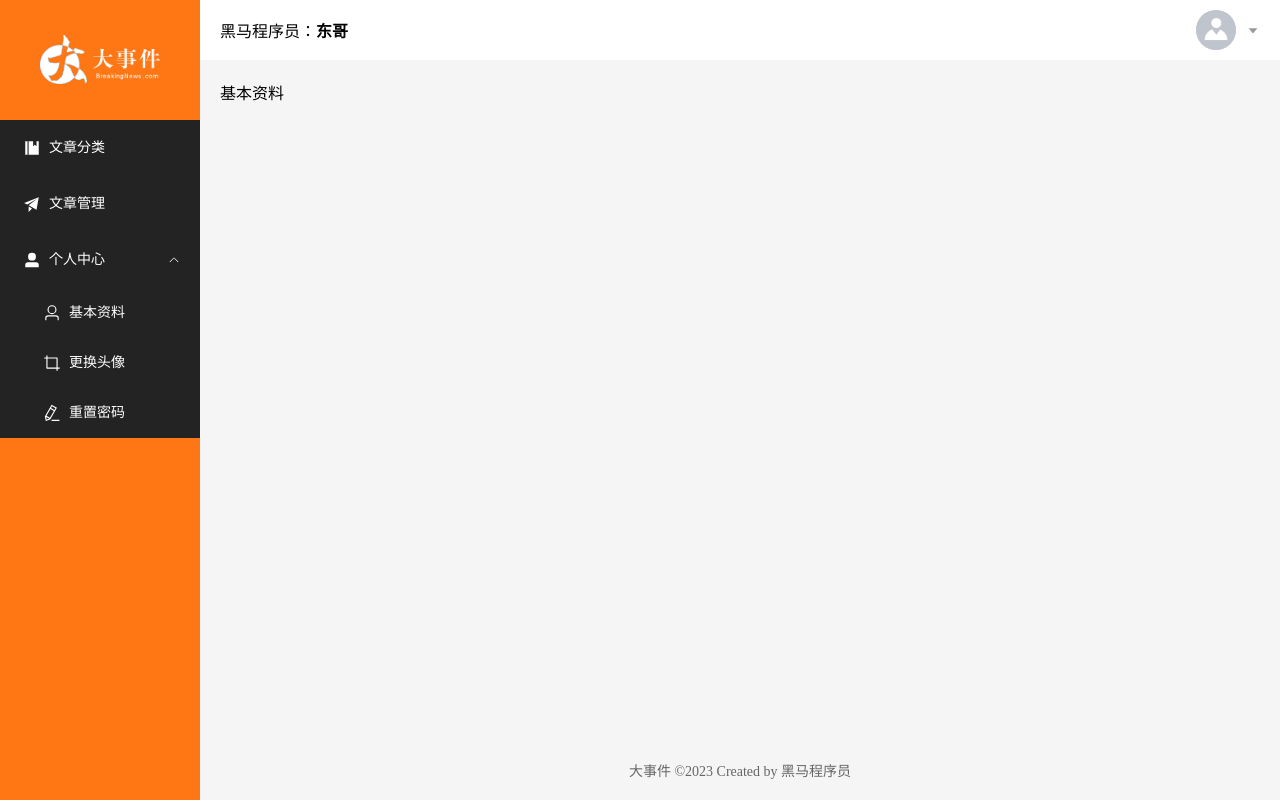
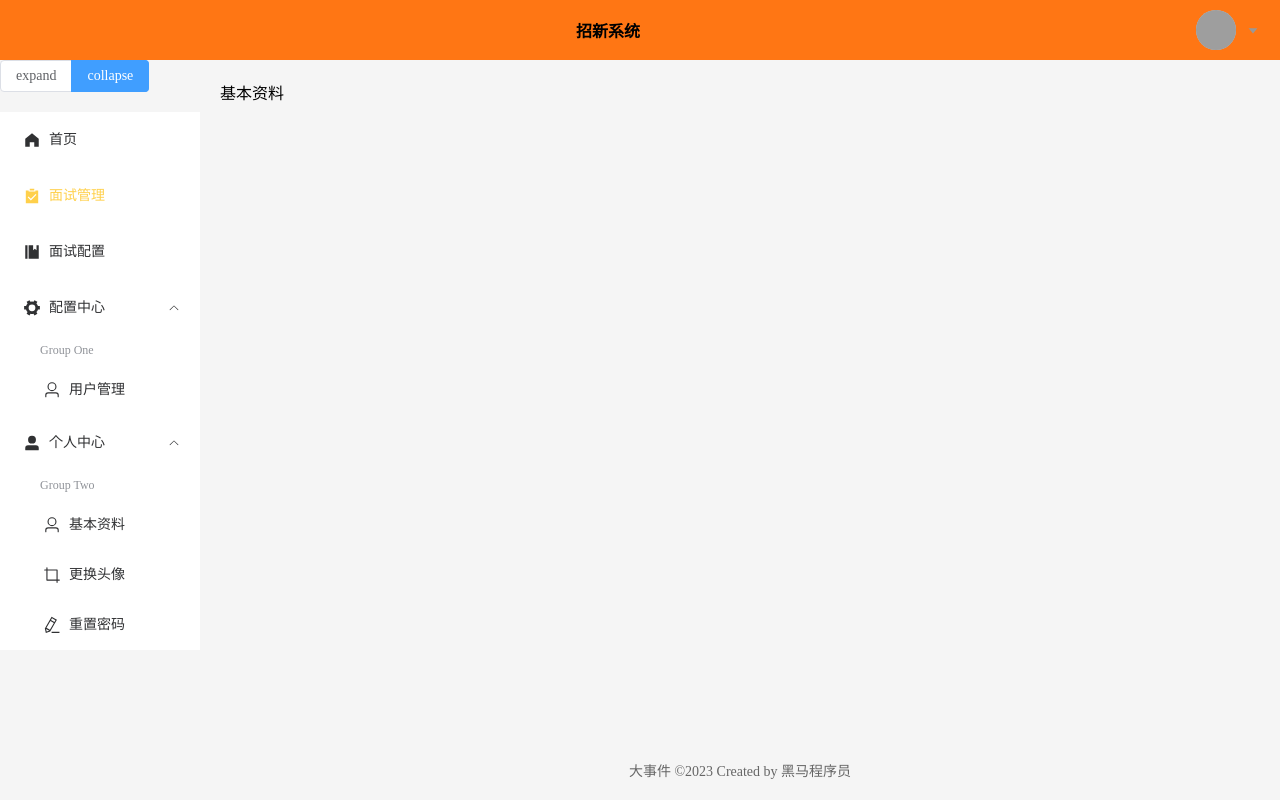
Before and after one commit to xichenyuy/net_recruitment_ui, a Vue app: page /user/info in a window 1280 px wide. Both pictures are taken after a click on the element "个人中心". Built offline with nearby package versions, Linux system fonts and the light colour scheme; grey boxes are pictures that could not be loaded.

Commit message:
左侧菜单栏更新

```diff
--- a/src/views/Layout.vue
+++ b/src/views/Layout.vue
@@ -1,95 +1,107 @@
-<script setup>
-import {
-    Management,
-    Promotion,
-    UserFilled,
-    User,
-    Crop,
-    EditPen,
-    SwitchButton,
-    CaretBottom
-} from '@element-plus/icons-vue'
-import avatar from '@/assets/default.png'
+<script lang="ts" setup>
+import { ref } from 'vue';
+const isCollapse = ref(true);
+
+const handleOpen = (key: string, keyPath: string[]) => {
+  console.log(key, keyPath)
+}
+const handleClose = (key: string, keyPath: string[]) => {
+  console.log(key, keyPath)
+}
 </script>
 
 <template>
     <el-container class="layout-container">
-        <!-- 左侧菜单 -->
-        <el-aside width="200px">
-            <div class="el-aside__logo"></div>
-            <el-menu active-text-color="#ffd04b" background-color="#232323"  text-color="#fff"
-                router>
-                <el-menu-item index="/article/category">
-                    <el-icon>
-                        <Management />
-                    </el-icon>
-                    <span>文章分类</span>
-                </el-menu-item>
-                <el-menu-item index="/article/manage">
-                    <el-icon>
-                        <Promotion />
-                    </el-icon>
-                    <span>文章管理</span>
-                </el-menu-item>
-                <el-sub-menu >
-                    <template #title>
-                        <el-icon>
-                            <UserFilled />
-                        </el-icon>
-                        <span>个人中心</span>
-                    </template>
-                    <el-menu-item index="/user/info">
-                        <el-icon>
-                            <User />
-                        </el-icon>
-                        <span>基本资料</span>
-                    </el-menu-item>
-                    <el-menu-item index="/user/avatar">
-                        <el-icon>
-                            <Crop />
-                        </el-icon>
-                        <span>更换头像</span>
-                    </el-menu-item>
-                    <el-menu-item index="/user/resetPassword">
-                        <el-icon>
-                            <EditPen />
-                        </el-icon>
-                        <span>重置密码</span>
-                    </el-menu-item>
-                </el-sub-menu>
-            </el-menu>
-        </el-aside>
-        <!-- 右侧主区域 -->
         <el-container>
             <!-- 头部区域 -->
             <el-header>
-                <div>黑马程序员：<strong>东哥</strong></div>
+                <div class="el-header__logo"></div>
+                <div><strong>招新系统</strong></div>
                 <el-dropdown placement="bottom-end">
                     <span class="el-dropdown__box">
-                        <el-avatar :src="avatar" />
+                        <el-avatar src="../assets/default.png" />
                         <el-icon>
                             <CaretBottom />
                         </el-icon>
                     </span>
                     <template #dropdown>
                         <el-dropdown-menu>
-                            <el-dropdown-item command="profile" :icon="User">基本资料</el-dropdown-item>
-                            <el-dropdown-item command="avatar" :icon="Crop">更换头像</el-dropdown-item>
-                            <el-dropdown-item command="password" :icon="EditPen">重置密码</el-dropdown-item>
-                            <el-dropdown-item command="logout" :icon="SwitchButton">退出登录</el-dropdown-item>
+                            <el-dropdown-item command="profile"><el-icon><User /></el-icon>基本资料</el-dropdown-item>
+                            <el-dropdown-item command="avatar"><el-icon><Crop /></el-icon>更换头像</el-dropdown-item>
+                            <el-dropdown-item command="password"><el-icon><EditPen /></el-icon>重置密码</el-dropdown-item>
+                            <el-dropdown-item command="logout"><el-icon><SwitchButton /></el-icon>退出登录</el-dropdown-item>
                         </el-dropdown-menu>
                     </template>
                 </el-dropdown>
             </el-header>
-            <!-- 中间区域 -->
-            <el-main>
-                <!-- <div style="width: 1290px; height: 570px;border: 1px solid red;">
-                    内容展示区
-                </div> -->
-                <router-view></router-view>
-            </el-main>
-            <!-- 底部区域 -->
-            <el-footer>大事件 ©2023 Created by 黑马程序员</el-footer>
+            <el-container>
+                <!-- 左侧菜单 -->
+                <el-aside width="200px">
+                    <el-radio-group v-model="isCollapse" style="margin-bottom: 20px">
+                        <el-radio-button :value="false">expand</el-radio-button>
+                        <el-radio-button :value="true">collapse</el-radio-button>
+                    </el-radio-group>
+                    <el-menu active-text-color="#ffd04b"
+                        default-active="/article/category"
+                        :collaspe="isCollapse"
+                        @open="handleOpen"
+                        @close="handleClose"
+                        router>
+                        <el-menu-item>
+                            <el-icon><HomeFilled /></el-icon>
+                            <span>首页</span>
+                        </el-menu-item>
+                        <el-menu-item index="/article/category">
+                            <el-icon><Checked /></el-icon>
+                            <span>面试管理</span>
+                        </el-menu-item>
+                        <el-menu-item index="/article/manage">
+                            <el-icon><Management /></el-icon>
+                            <span>面试配置</span>
+                        </el-menu-item>
+                        <el-sub-menu >
+                            <template #title>
+                                <el-icon><Tools /></el-icon>
+                                <span>配置中心</span>
+                            </template>
+                            <el-menu-item-group title="Group One">
+                                <el-menu-item>
+                                    <el-icon><User /></el-icon>
+                                    <span>用户管理</span>
+                                </el-menu-item>
+                            </el-menu-item-group>
+                        </el-sub-menu>
+                        <el-sub-menu >
+                            <template #title>
+                                <el-icon><UserFilled /></el-icon>
+                                <span>个人中心</span>
+                            </template>
+                            <el-menu-item-group title="Group Two">
+                                <el-menu-item index="/user/info">
+                                    <el-icon><User /></el-icon>
+                                    <span>基本资料</span>
+                                </el-menu-item>
+                                <el-menu-item index="/user/avatar">
+                                    <el-icon><Crop /></el-icon>
+                                    <span>更换头像</span>
+                                </el-menu-item>
+                                <el-menu-item index="/user/resetPassword">
+                                    <el-icon><EditPen /></el-icon>
+                                    <span>重置密码</span>
+                                </el-menu-item>
+                            </el-menu-item-group>
+                        </el-sub-menu>
+                    </el-menu>
+                </el-aside>
+                <el-container>
+                    <!-- 右侧主区域 -->
+                    <el-main>
+                        <router-view></router-view>
+                    </el-main>
+                    <!-- 右侧底部区域 -->
+                    <el-footer>大事件 ©2023 Created by 黑马程序员</el-footer>
+                </el-container>
+            </el-container>
         </el-container>
     </el-container>
 </template>
@@ -99,12 +111,9 @@ import avatar from '@/assets/default.png'
     height: 100vh;
 
     .el-aside {
-        background-color: #FF7614;
+        // background-color: #FF7614;
 
-        &__logo {
-            height: 120px;
-            background: url('@/assets/logo.png') no-repeat center / 120px auto;
-        }
+
 
         .el-menu {
             border-right: none;
@@ -112,10 +121,17 @@ import avatar from '@/assets/default.png'
     }
 
     .el-header {
-        background-color: #fff;
+
+        background-color: #FF7614;
         display: flex;
         align-items: center;
         justify-content: space-between;
+
+        &__logo {
+            height: 120px;
+            background: url('@/assets/logo.png') no-repeat center / 120px auto;
+        }
+
 
         .el-dropdown__box {
             display: flex;
```
